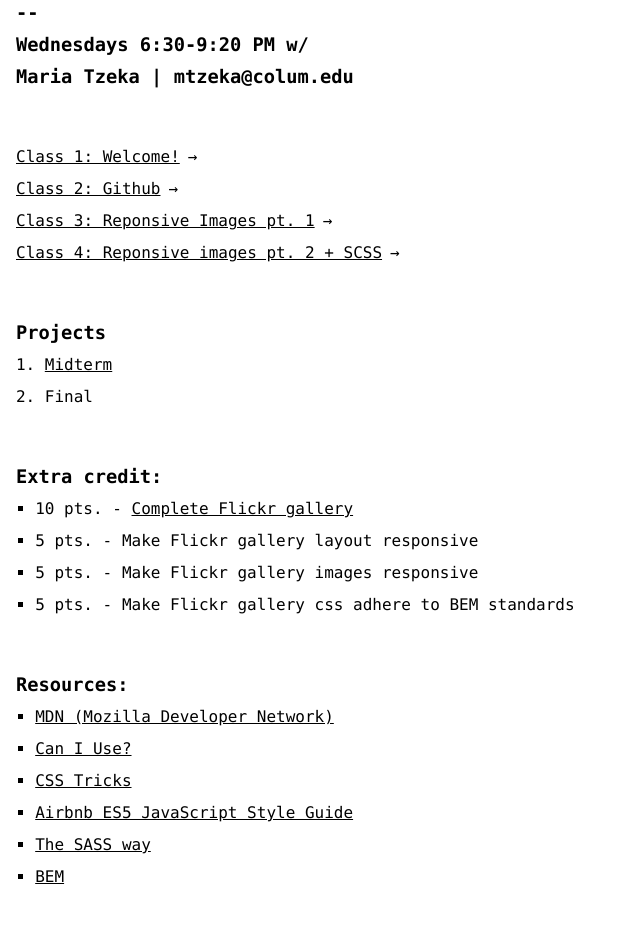
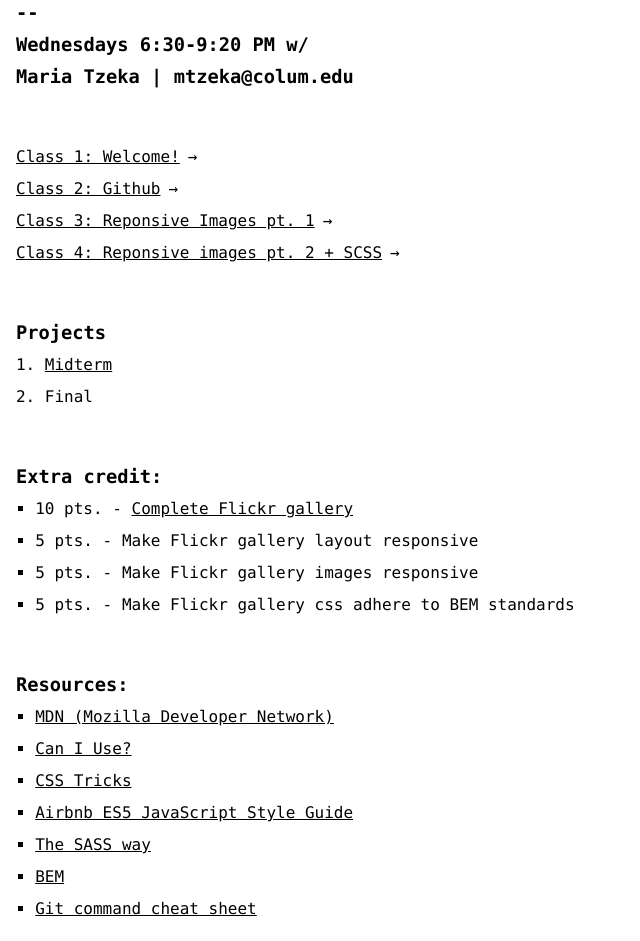
Before and after one commit to mtzeka/ewt-fa-2016, a plain HTML site: page index.html in a window 1280 px wide. Shown: the part 83-1024 px from the top of the page, without its empty margins (0-640 px from the left). Before the commit the page ends 992 px from the top, so only its background shows below. Drawn offline with Linux system fonts and the light colour scheme.

Commit message:
Add github commandline resource

```diff
--- a/index.html
+++ b/index.html
@@ -56,6 +56,7 @@
           <li><a href="https://github.com/airbnb/javascript/tree/es5-deprecated/es5" target="_blank">Airbnb ES5 JavaScript Style Guide</a></li>
           <li><a href="http://thesassway.com/" target="_blank">The SASS way</a></li>
           <li><a href="http://getbem.com/" target="_blank">BEM</a></li>
+          <li><a href="https://services.github.com/kit/downloads/github-git-cheat-sheet.pdf" target="_blank">Git command cheat sheet</a></li>
         </ul>
       </section>
     </main>
```
